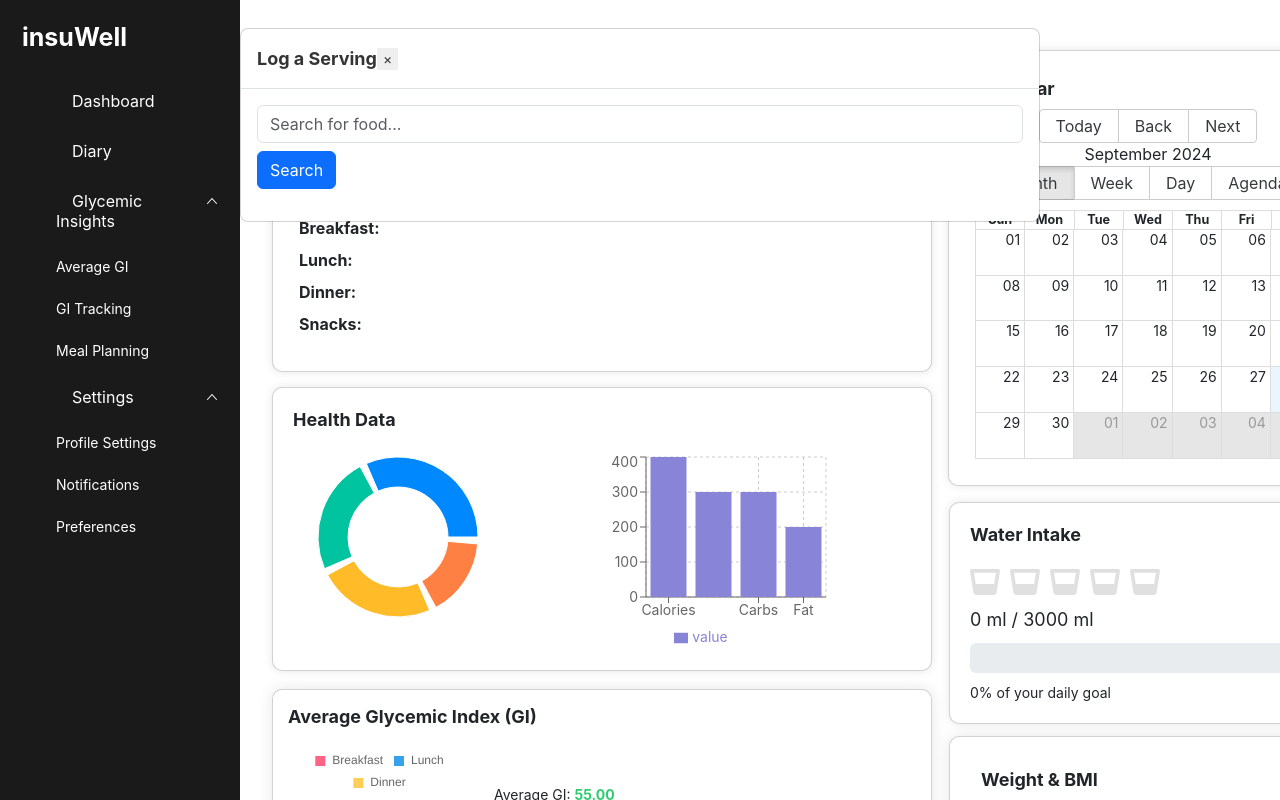
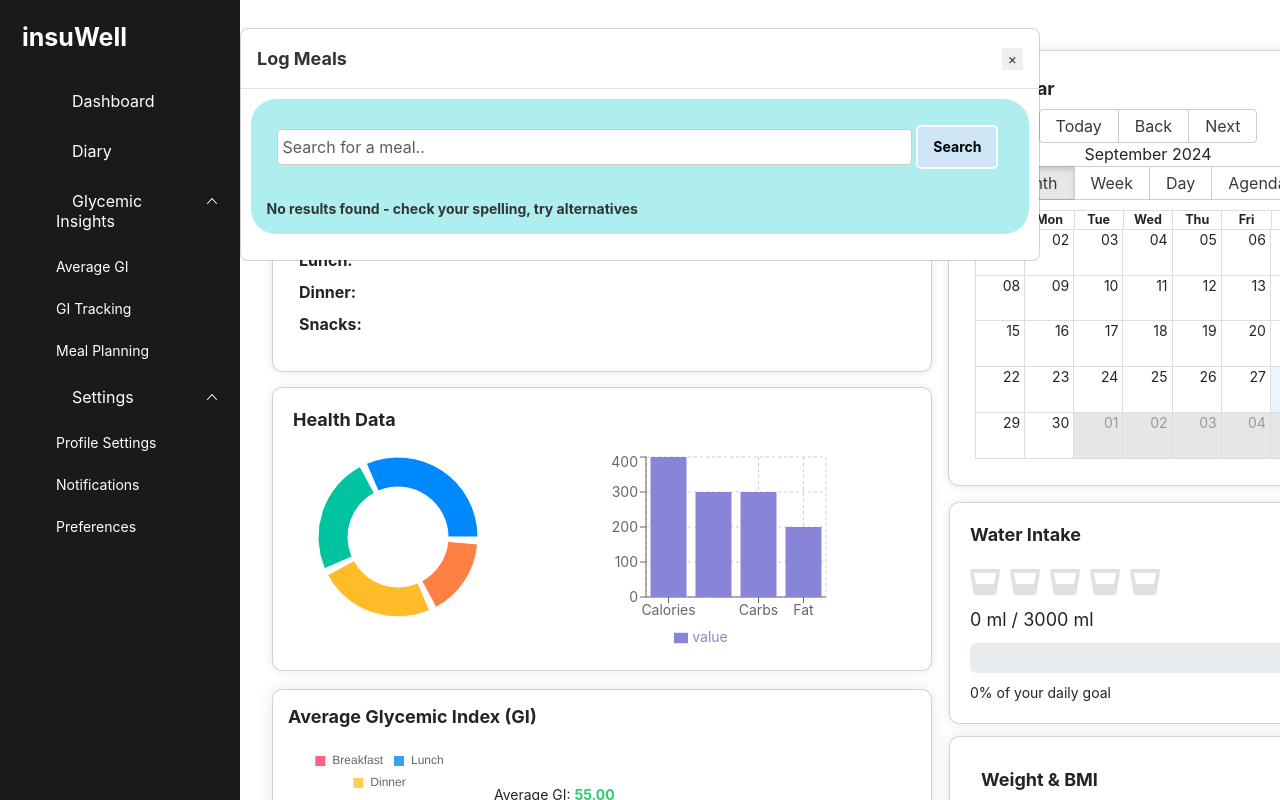
Before and after one commit to Saja-elkurtehi/InsuWell, a React (Create React App) app in the folder insulin-coach/: page /about in a window 1280 px wide. Both pictures are taken after a click on the button "Food". Shown: the top 800 px of the page. Built offline with nearby package versions, Linux system fonts and the light colour scheme; some icons are missing.

Commit message:
a few bomb design adjustments

```diff
--- a/insulin-coach/package.json
+++ b/insulin-coach/package.json
@@ -8,12 +8,15 @@
     "@testing-library/jest-dom": "^5.17.0",
     "@testing-library/react": "^13.4.0",
     "@testing-library/user-event": "^13.5.0",
+    "axios": "^1.7.7",
     "bootstrap": "^5.3.3",
-    "axios": "^1.7.7",
     "chart.js": "^4.4.4",
     "moment": "^2.30.1",
     "react": "^18.3.1",
+    "react-big-calendar": "^1.14.1",
+    "react-chartjs-2": "^5.2.0",
     "react-dom": "^18.3.1",
+    "react-icons": "^5.3.0",
     "react-router-dom": "^6.26.2",
     "react-scripts": "5.0.1",
     "recharts": "^2.12.7",
--- a/insulin-coach/src/components/Charts/NutrientChart.js
+++ b/insulin-coach/src/components/Charts/NutrientChart.js
@@ -48,7 +48,7 @@ const NutrientChart = ({ nutrients }) => {
     }, [nutrients]);
 
     return (
-        <canvas ref={chartRef} width="120" height="120" style={{padding: '20px', width: '100%', height: 'auto' }} />
+        <canvas ref={chartRef} width="120" height="120" style={{padding: '30px', width: '100%', height: 'auto' }} />
     );
 };
 
--- a/insulin-coach/src/components/Modals/FoodLogModal.css
+++ b/insulin-coach/src/components/Modals/FoodLogModal.css
@@ -1,6 +1,74 @@
 .modal-custom {
     max-width: 800px;
     width: 90%;
-    max-height: 90vh;
     overflow-y: auto;
 }
+
+.modal-header {
+    display: flex;
+    align-items: center;
+    justify-content: space-between;
+}
+.modal-body1{
+    padding: 10px;
+
+}
+.search-container{
+    background-color: paleturquoise;
+    padding: 2%;
+    border-radius: 25px;
+    box-shadow: inset;
+
+}
+.modal-body {
+    padding: 10px;
+    display: flex;
+    align-items: center;
+    justify-content: space-between;
+    margin-right: 5px;
+
+}
+.form-control{
+    width:88%;
+    padding: 5px;
+    border: 1px solid #ccc;
+    border-radius: 4px;
+}
+
+.no-results{
+    display: flex;
+    margin-top: 20px;
+    align-items: center;
+    text-align: center;
+    font-weight: bold;
+}
+
+.close {
+    margin-left: 10px;
+    cursor: pointer;
+}
+
+.button{
+    background-color: #cee5F6;
+    color: black;
+    border: none;
+    padding: 10px 15px;
+    border-radius: 5px;
+    border: 2px solid white;
+    cursor: pointer;
+    transition: background-color 0.3s;
+    font-weight: bold;
+}
+.button:hover {
+    background-color: #a1c1e2;
+    color: white;
+}
+
+.clickable-item {
+    cursor: pointer;
+    transition: background-color 0.3s;
+}
+
+.clickable-item:hover {
+    background-color: #f8f9fa;
+}
--- a/insulin-coach/src/components/Modals/FoodLogModal.js
+++ b/insulin-coach/src/components/Modals/FoodLogModal.js
@@ -65,29 +65,39 @@ const FoodLogModal = ({ show, handleClose }) => {
             <div className="modal-dialog modal-custom">
                 <div className="modal-content">
                     <div className="modal-header">
-                        <h5 className="modal-title">Log a Serving</h5>
+                        <h5 className="modal-title">Log Meals</h5>
                         <button type="button" className="close" onClick={handleClose} aria-label="Close">
                             <span>&times;</span>
                         </button>
                     </div>
+                    <div className="modal-body1">
+                        <div className="search-container">
                             <div className="modal-body">
                                 <input
                                     type="text"
                                     className="form-control"
-                            placeholder="Search for food..."
+                                    placeholder="Search for a meal.."
                                     value={searchTerm}
                                     onChange={(e) => setSearchTerm(e.target.value)}
                                 />
-                        <button className="btn btn-primary mt-2" onClick={handleSearch}>
+                                <button className="button" onClick={handleSearch}>
                                     Search
                                 </button>
+                            </div>
+
+                            {results.length == 0 && (
+                                <div className="no-results">
+                                    No results found - check your spelling, try alternatives
+                                    </div>
+
+                                )}
 
                             {results.length > 0 && (
                                 <ul className="list-group mt-2">
                                     {results.map((meal) => (
                                         <li
                                             key={meal.id}
-                                        className="list-group-item"
+                                            className="list-group-item clickable-item"
                                             onClick={() => handleMealSelect(meal.id)}
                                         >
                                             {meal.title}
@@ -95,6 +105,7 @@ const FoodLogModal = ({ show, handleClose }) => {
                                     ))}
                                 </ul>
                             )}
+                        </div>
                         <div className="row mt-3">
                             {mealDetails.ingredients.length >0 && (
                                 <div className="col-md-6">
```
Also changed, not shown: insulin-coach/src/components/DairyActions.js (deleted, +0 -35 lines), 1 other file (tests, documents, lock files or other folders). Lines whose indentation alone changed are shown as unchanged.
